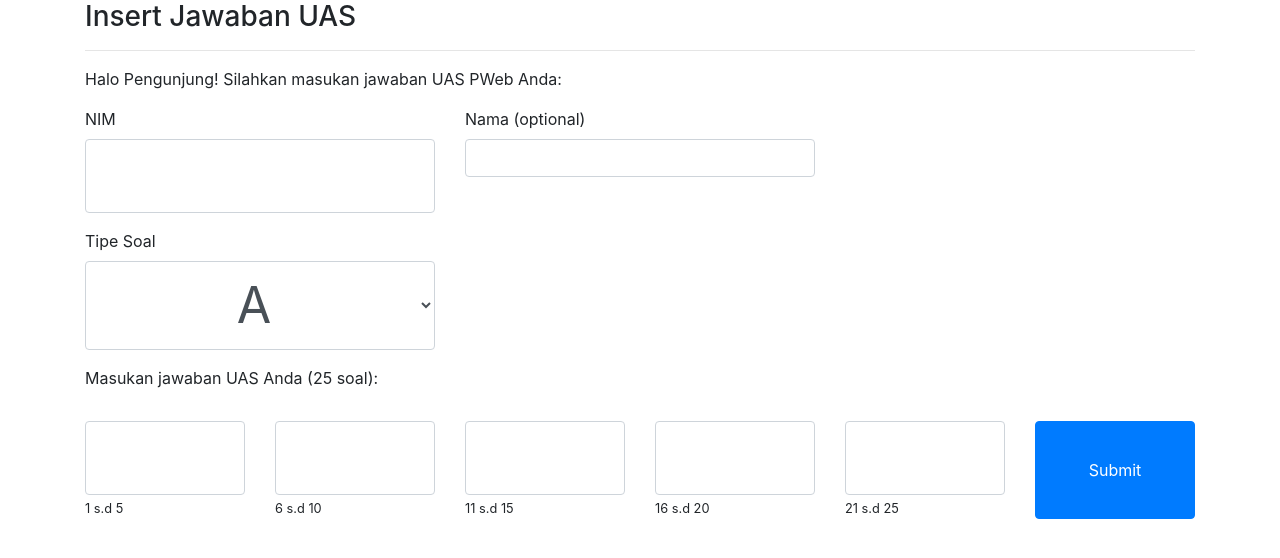
After one commit to incyberz/question-wars, a PHP site: page /folder-kamu/uas/uas.php in a window 1280 px wide. The commit adds this page. Shown: the top 558 px of the page. Run offline with PHP 8.4, Linux system fonts and the light colour scheme.

Commit message:
Fitur Insert UAS

```diff
--- a/index.php
+++ b/index.php
@@ -79,6 +79,11 @@ if (!strpos($a, "&")) {
 $b = explode("?", $a);
 $c = explode("&", $b[1]);
 $parameter = $c[0];
+
+if ($parameter=='uas') {
+    include 'uas/uas.php';
+    exit();
+}
 
 if ($parameter=='resetpass') {
     include 'pages/player/login_system/reset_password.php';
--- /dev/null
+++ b/uas/uas.css
@@ -0,0 +1,20 @@
+.jawaban, .nim{
+    font-family: consolas;
+    font-size: 40px;
+    font-weight: bold;
+    text-transform: uppercase;
+    text-align: center;
+}
+
+.btn_submit{
+    height: 100%;
+}
+
+select, .tipe_soal_span{
+    font-size: 50px !important;
+    text-align: center;
+}
+
+.blok_jawaban{
+    margin-top: 15px !important;
+}
--- /dev/null
+++ b/uas/uas.php
@@ -0,0 +1,235 @@
+<?php
+$jawaban[0]='';
+$jawaban[1]='';
+$jawaban[2]='';
+$jawaban[3]='';
+$jawaban[4]='';
+
+$nama='';
+$nim='';
+$selected_tipe_a = '';
+$selected_tipe_b = '';
+
+$pesan_error = '';
+$is_punya_orang=0;
+
+
+
+
+if (isset($_POST['jawaban'])) {
+    $nim = $_POST['nim'];
+    $nama = $_POST['nama'];
+    $tipe_soal = $_POST['tipe_soal'];
+
+    $selected_tipe_a = $tipe_soal=='A' ? 'selected' : '';
+    $selected_tipe_b = $tipe_soal=='B' ? 'selected' : '';
+
+    $jawabans = '';
+    for ($i=0; $i < 5; $i++) {
+        $jawaban[$i] = $_POST['jawaban'][$i];
+        $jawabans .= $_POST['jawaban'][$i];
+    }
+
+
+    $s = "SELECT 1 from tb_player where nickname='$nim'";
+    $q = mysqli_query($cn, $s) or die(mysqli_error($cn));
+    if (mysqli_num_rows($q)==0) {
+        $pesan_error = "NIM: $nim, tidak ada di tabel mahasiswa.";
+    } else {
+        $s = "INSERT INTO tb_uas
+    (nim,  nama,  tipe_soal,  jawabans) values
+    ('$nim','$nama','$tipe_soal','$jawabans')";
+
+        $aksi = 'simpan';
+        if (isset($cnickname) and $cnickname!='') {
+            echo "<div class='m-3'>Login as: $cnickname</div>";
+
+            if ($cnickname!=$nim) {
+                echo "<div class='m-3 alert alert-danger'>Maaf, Anda tidak bisa replace jawaban punya orang.<hr>input NIM: $nim<hr>
+            <a href='?uas'>Input Ulang</a> |
+            <a href='index.php'>Relogin ke QWars</a>
+            </div>";
+                $is_punya_orang=1;
+            } else {
+                $s .= " ON DUPLICATE KEY UPDATE
+            nama='$nama',
+            tipe_soal='$tipe_soal',
+            jawabans='$jawabans'
+            ";
+                $aksi = 'replace';
+            }
+        }
+
+        $q = mysqli_query($cn, $s);
+
+        $noname = $nama=='' ? 'noname' : $nama;
+
+        if ($q) {
+            echo "<h3>Sukses $aksi jawaban.</h3>
+        <hr>
+        <p>
+            Jawaban atas nama: $noname, nim: $nim, telah berhasil disimpan pada database.
+        </p>
+        <hr>
+        Terimakasih telah insert data!
+        <hr>
+        Kamu bisa lihat hasilnya setelah kelas sore beres UAS.<hr> (by: Pa iin)
+        ";
+            exit;
+        } else {
+            $error_kode = mysqli_errno($cn);
+            $error_msg = mysqli_error($cn);
+
+            if ($error_kode==1062) {
+                $pesan_error = "Jawaban dengan nim: $nim telah ada.<hr>Untuk Replace Jawaban, silahkan <a href='index.php'>login dahulu ke QWars</a>, lalu submit ulang.";
+            } else {
+                $pesan_error = $error_msg;
+            }
+        }
+    }
+}
+
+$pesan_error = $pesan_error=='' ? '' : "<div class='alert alert-danger'>$pesan_error</div>";
+?>
+
+<!DOCTYPE html>
+<html lang="en">
+  <head>
+    <meta charset="UTF-8" />
+    <meta http-equiv="X-UA-Compatible" content="IE=edge" />
+    <meta name="viewport" content="width=device-width, initial-scale=1.0" />
+    <title>UAS</title>
+    <link
+      rel="stylesheet"
+      href="assets/vendor/bootstrap/css/bootstrap.min.css"
+    />
+    <link rel="stylesheet" href="uas/uas.css" />
+  </head>
+  <body>
+    <div class="container">
+        <?php if ($is_punya_orang) {
+            exit;
+        }?>
+      <h3>Insert Jawaban UAS</h3>
+      <?=$pesan_error ?>
+      <hr>
+
+      <p>Halo Pengunjung! Silahkan masukan jawaban UAS PWeb Anda:</p>
+      <form method="post">
+        <div class="row mb-4">
+          <div class="col-lg-4 form-group">
+            <label for="nim">NIM</label>
+            <input
+              class="form-control nim"
+              type="text"
+              minlength="8"
+              maxlength="8"
+              required
+              value="<?=$nim?>"
+              name="nim"
+            />
+          </div>
+
+          <div class="col-lg-4 form-group">
+            <label for="nama">Nama (optional)</label>
+            <input
+              class="form-control"
+              type="text"
+              minlength="3"
+              maxlength="30"
+              value="<?=$nama?>"
+              name="nama"
+            />
+          </div>
+          <div class="col-lg-4">&nbsp;</div>
+          <div class="col-lg-4 form-group">
+            <label for="tipe_soal">Tipe Soal</label>
+            <select
+              class="form-control tipe_soal"
+              name="tipe_soal"
+              id="tipe_soal"
+            >
+              <option <?=$selected_tipe_a?>
+                value="A"><span class=tipe_soal_span>A</span>
+              </option>
+              <option <?=$selected_tipe_b?>
+                value="B"><span class=tipe_soal_span>B</span>
+              </option>
+            </select>
+          </div>
+          <div class="col-12">
+            <p>Masukan jawaban UAS Anda (25 soal):</p>
+          </div>
+          <div class="col-lg-2 blok_jawaban">
+            <input
+              type="text"
+              minlength="5"
+              maxlength="5"
+              class="form-control jawaban"
+              id="jawaban__1"
+              required
+              name="jawaban[]"
+              value="<?=$jawaban[0]?>"
+            /><small>1 s.d 5</small>
+          </div>
+
+          <div class="col-lg-2 blok_jawaban">
+            <input
+              type="text"
+              minlength="5"
+              maxlength="5"
+              class="form-control jawaban"
+              id="jawaban__2"
+              required
+              name="jawaban[]"
+              value="<?=$jawaban[1]?>"
+            /><small>6 s.d 10</small>
+          </div>
+
+          <div class="col-lg-2 blok_jawaban">
+            <input
+              type="text"
+              minlength="5"
+              maxlength="5"
+              class="form-control jawaban"
+              id="jawaban__3"
+              required
+              name="jawaban[]"
+              value="<?=$jawaban[2]?>"
+            /><small>11 s.d 15</small>
+          </div>
+
+          <div class="col-lg-2 blok_jawaban">
+            <input
+              type="text"
+              minlength="5"
+              maxlength="5"
+              class="form-control jawaban"
+              id="jawaban__4"
+              required
+              name="jawaban[]"
+              value="<?=$jawaban[3]?>"
+            /><small>16 s.d 20</small>
+          </div>
+
+          <div class="col-lg-2 blok_jawaban">
+            <input
+              type="text"
+              minlength="5"
+              maxlength="5"
+              class="form-control jawaban"
+              id="jawaban__5"
+              required
+              name="jawaban[]"
+              value="<?=$jawaban[4]?>"
+            /><small>21 s.d 25</small>
+          </div>
+
+          <div class="col-lg-2 blok_jawaban">
+            <button class=" btn btn-primary btn-block btn_submit">Submit</button>
+          </div>
+        </div>
+      </form>
+    </div>
+  </body>
+</html>
```
